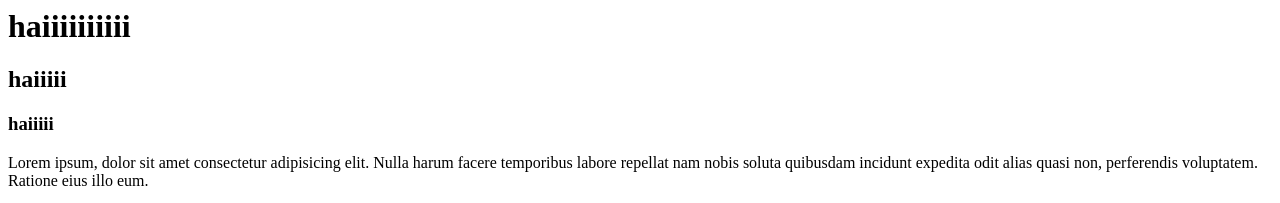
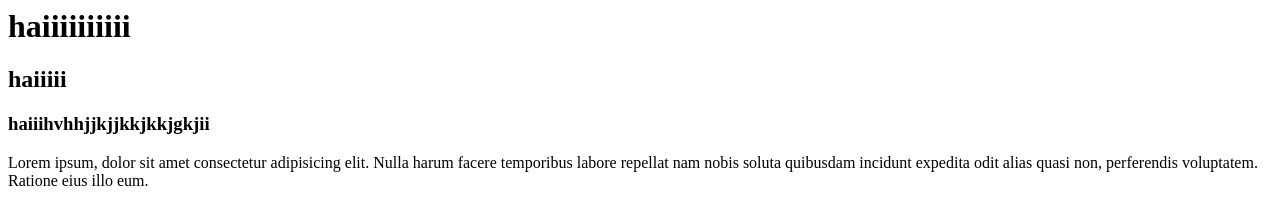
Before and after one commit to Dhanushpv/HTML5, a plain HTML site: page shtml/index.html in a window 1280 px wide. Shown: the top 203 px of the page. Drawn offline with Linux system fonts and the light colour scheme; grey boxes are pictures that could not be loaded.

Commit message:
Update index.html

```diff
--- a/shtml/index.html
+++ b/shtml/index.html
@@ -7,7 +7,7 @@
 <body>
     <h1>haiiiiiiiiii</h1>
     <h2>haiiiii</h2>
-    <h3>haiiiii</h3>
+    <h3>haiiihvhhjjkjjkkjkkjgkjii</h3>
     <p> Lorem ipsum, dolor sit amet consectetur adipisicing elit. Nulla harum facere temporibus labore repellat nam nobis soluta quibusdam incidunt expedita odit alias quasi non, perferendis voluptatem. Ratione eius illo eum.</p>
     <img src ="/image/R.jpeg">
     <!-- <img src=""> -->
```
